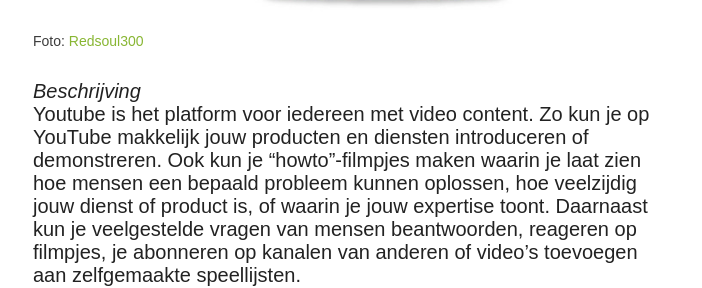
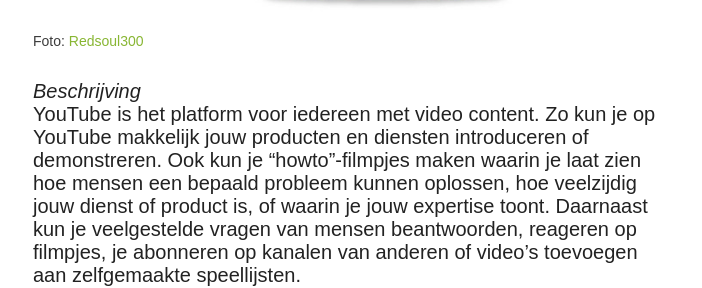
Before and after one commit to TheKnowsyFerret/theknowsyferret.github.io, a Jekyll site: the page built from _posts/2014-11-21-welk-social-media-platform-past-bij-jouw-bedrijf-deel-2.md, in a window 1280 px wide and 900 px high, scrolled down 2867 px. Shown: the part 157-445 px from the top of the window, without its empty margins (317-1019 px from the left). Built offline with Jekyll 4.4.1, drawn with Linux system fonts in a browser that asks for light colours; nearby versions of some CDN libraries; comment, search, counter and statistics services are not loaded.

Commit message:
t wordt T

```diff
--- a/_posts/2014-11-21-welk-social-media-platform-past-bij-jouw-bedrijf-deel-2.md
+++ b/_posts/2014-11-21-welk-social-media-platform-past-bij-jouw-bedrijf-deel-2.md
@@ -77,7 +77,7 @@
 </figure>
 
 _Beschrijving_<br>
-Youtube is het platform voor iedereen met video content. Zo kun je op YouTube makkelijk jouw producten en diensten introduceren of demonstreren. Ook kun je “howto”-filmpjes maken waarin je laat zien hoe mensen een bepaald probleem kunnen oplossen, hoe veelzijdig jouw dienst of product is, of waarin je jouw expertise toont. Daarnaast kun je veelgestelde vragen van mensen beantwoorden, reageren op filmpjes, je abonneren op kanalen van anderen of video’s toevoegen aan zelfgemaakte speellijsten.<br>
+YouTube is het platform voor iedereen met video content. Zo kun je op YouTube makkelijk jouw producten en diensten introduceren of demonstreren. Ook kun je “howto”-filmpjes maken waarin je laat zien hoe mensen een bepaald probleem kunnen oplossen, hoe veelzijdig jouw dienst of product is, of waarin je jouw expertise toont. Daarnaast kun je veelgestelde vragen van mensen beantwoorden, reageren op filmpjes, je abonneren op kanalen van anderen of video’s toevoegen aan zelfgemaakte speellijsten.<br>
 Door de grote hoeveelheid video’s op YouTube, moet je wel je best doen om op te vallen.<br>
 Zorg er ook voor dat video’s niet langer zijn dan 1.5 tot 2 minuten.
 
```
